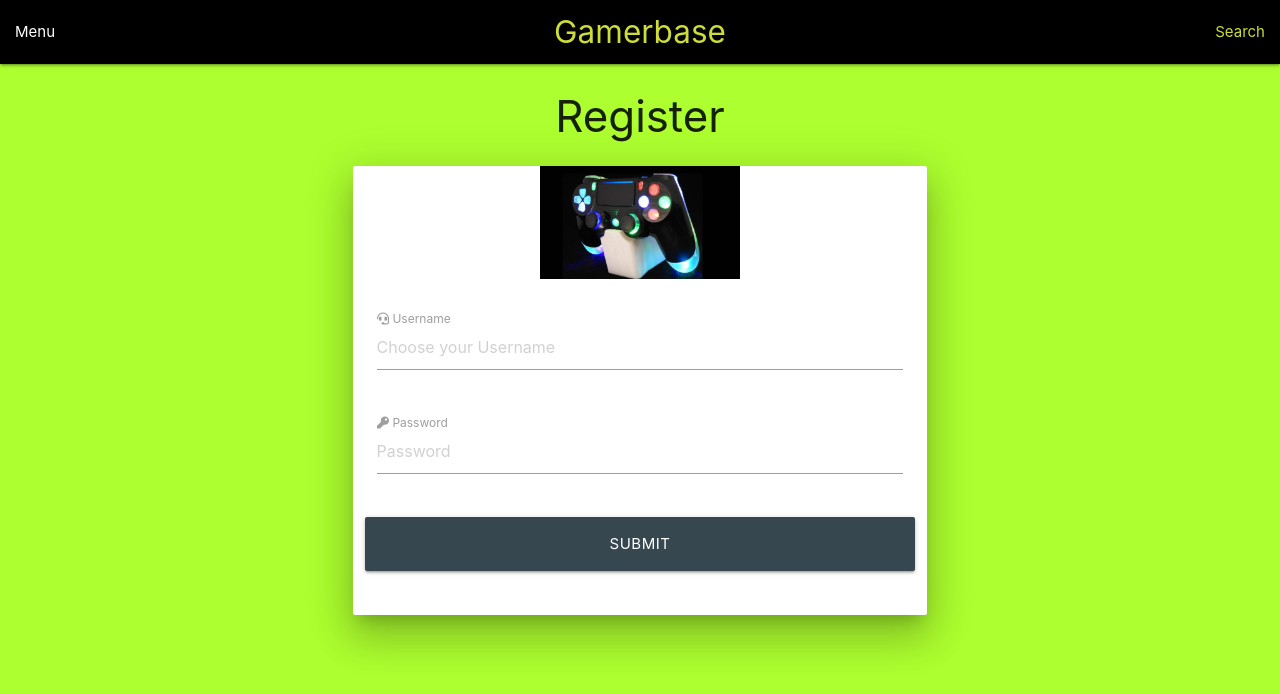
After one commit to Blakeman260/gamerbase, a Flask app: page /register in a window 1280 px wide. The commit adds this page. Shown: the top 694 px of the page. Run offline with Flask 2, Linux system fonts and the light colour scheme; some libraries are stand-ins or nearby versions.

Commit message:
created register.html

```diff
--- a/app.py
+++ b/app.py
@@ -4,6 +4,7 @@ from flask import (
     redirect, request, session, url_for)
 from flask_pymongo import PyMongo
 from bson.objectid import ObjectId
+from werkzeug.security import generate_password_hash, check_password_hash
 if os.path.exists("env.py"):
     import env
 
@@ -24,6 +25,11 @@ def get_reviews():
     return render_template("reviews.html", reviews=reviews)
 
 
+@app.route("/register", methods=["GET", "POST"])
+def register():
+    return render_template("register.html")
+
+
 if __name__ == "__main__":
     app.run(host=os.environ.get("IP"),
     port=int(os.environ.get("PORT")),
--- a/static/css/style.css
+++ b/static/css/style.css
@@ -9,3 +9,7 @@ body{
 .search-bar{
     padding-right:15px;
 }
+
+.register-pic{
+    max-width: 200px;
+}
--- a/templates/base.html
+++ b/templates/base.html
@@ -15,12 +15,13 @@
     <header>
             <!-- Dropdown Structure -->
         <ul id="dropdown1" class="dropdown-content">
+            <li><a href="{{ url_for('get_reviews') }}">Home</a></li>
             <li><a href="#">Profile</a></li>
             <li><a href="#">Add New Review</a></li>
             <li><a href="#">Manage Categories</a></li>
             <li><a href="#">Log In</a></li>
             <li><a href="#">Log Out</a></li>
-            <li><a href="#">Register</a></li>
+            <li><a href="{{ url_for('register') }}">Register</a></li>
         </ul>
         <!-- top navbar -->
         <nav class="nav-extended black darken-1">
@@ -29,20 +30,20 @@
                 <a href="#" class="brand-logo center lime-text accent-3">Gamerbase</a>
                 <a href="#" data-target="mobile-demo" class="sidenav-trigger"><i class="fas fa-bars"></i></a>
                 <ul class="left hide-on-med-and-down">
-                    <li><a href="#">Home</a></li>
+
                     <li><a class="dropdown-trigger" href="#" data-target="dropdown1">Menu</a></li>
                 </ul>
             </div>
         </nav>
         <!-- mobile side nav bar -->
         <ul class="sidenav" id="mobile-demo">
-            <li><a href="#">Home</a></li>
+            <li><a href="{{ url_for('get_reviews') }}">Home</a></li>
             <li><a href="#">Profile</a></li>
             <li><a href="#">Add New Review</a></li>
             <li><a href="#">Manage Categories</a></li>
             <li><a href="#">Log In</a></li>
             <li><a href="#">Log Out</a></li>
-            <li><a href="#">Register</a></li>
+            <li><a href="{{ url_for('register') }}">Register</a></li>
         </ul>
     </header>
     <section class="container">
--- /dev/null
+++ b/templates/register.html
@@ -0,0 +1,36 @@
+{% extends "base.html" %}
+{% block content %}
+
+    <h3 class="center-align">Register</h3>
+
+    <div class="row">
+        <div class="col s12 m8 offset-m2">
+            <form class="card center-align z-depth-5" method="POST" action="{{ url_for('register') }}">
+                <img class="register-pic " src="/static/images/ps4-control.jpg" alt="PS4 Controller">
+                <div class="card-content">
+                    <div class="row">
+                    <!-- Username -->
+                        <div class="input-field col s12">
+                            <input placeholder="Choose your Username" id="username" name="username"
+                                type="text" class="validate">
+                            <label for="username"><i class="fas fa-headset"></i> Username</label>
+                        </div>
+                    </div>
+                    <!-- Password -->
+                    <div class="row">
+                        <div class="input-field col s12">
+                            <input placeholder="Password" id="password" name="password"
+                                type="password" class="validate">
+                            <label for="password"><i class="fas fa-key"></i> Password</label>
+                        </div>
+                    </div>
+                    <!-- Register button -->
+                    <div class="row">
+                        <button type="submit" class="col s12 waves-effect waves-light blue-grey darken-3 btn-large">Submit</button>
+                    </div>
+                </div>
+            </form>
+        </div>
+    </div>
+
+{% endblock %}
--- a/templates/reviews.html
+++ b/templates/reviews.html
@@ -6,7 +6,7 @@
     {% for review in reviews %}
         <ul class="collapsible">
             <li>
-                <div class="collapsible-header">
+                <div class="collapsible-header z-depth-5">
                     {{ review.game_title }}<br>
 
                         {{ review.review_author }}<br>
```
Also changed, not shown: static/images/ps4-control.jpg (added).
